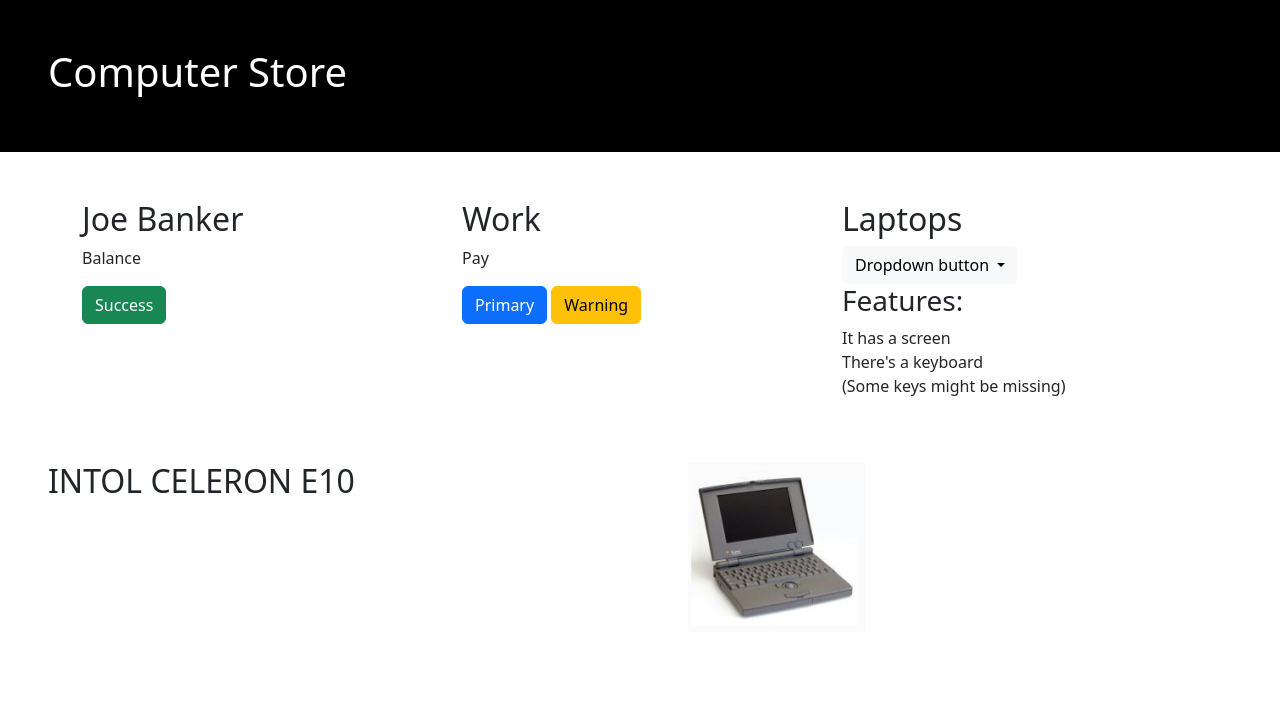
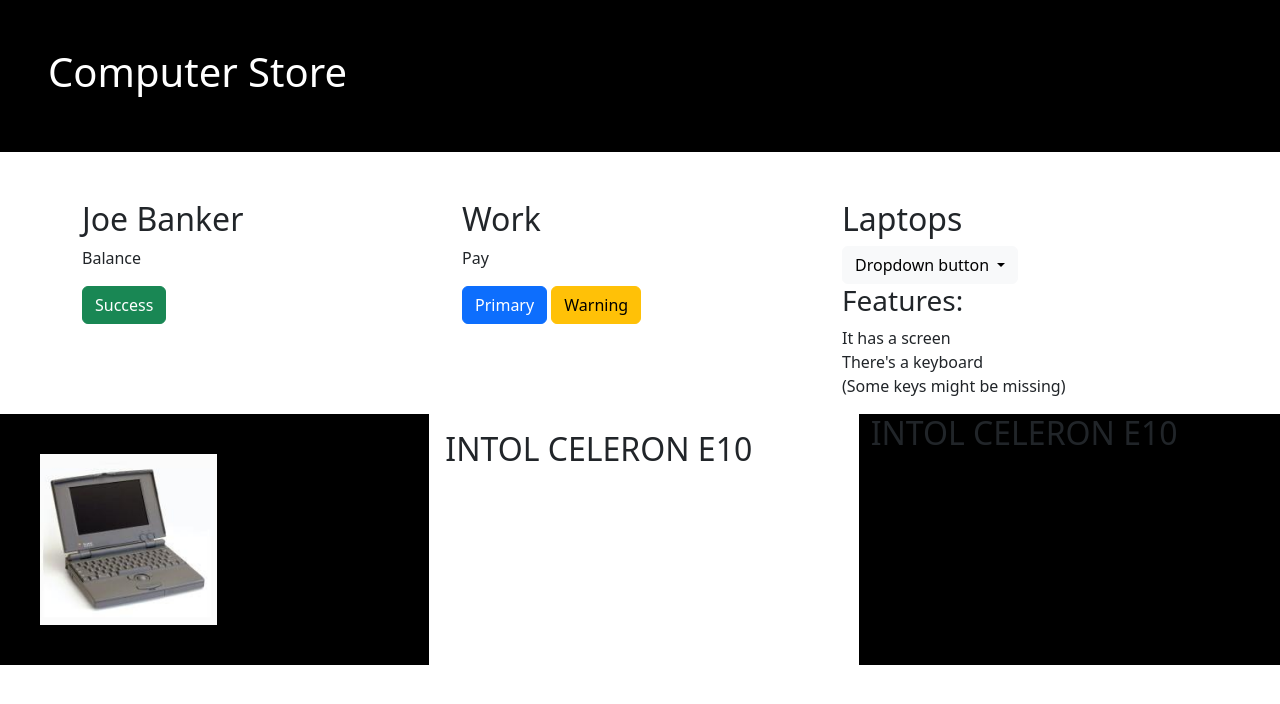
Before and after one commit to ThostDk/Komputer-Store, a plain HTML site: page index.html in a window 1280 px wide. Drawn offline with nearby package versions, Linux system fonts and the light colour scheme.

Commit message:
index col wip

```diff
--- a/index.html
+++ b/index.html
@@ -55,12 +55,22 @@
 
     <div class="container-fluid mt-12">
         <div class="row">
-            <div class="col p-5">
+            <div class="col p-3 bg-black">
+                <div class="col p-4">
+                    <img src="/Images/Laptop1.png" id="laptop1">
+                </div>
+
+            </div>
+            <div class="col p-3 ">
+
+                    <h2>INTOL CELERON E10</h2>
+
+            </div>
+            <div class="col p-6 bg-black">
                 <h2>INTOL CELERON E10</h2>
             </div>
-            <div class="col p-5">
-                <img src="/Images/Laptop1.png" id="laptop1">
-            </div>
+
+
         </div>
     </div>
 
```
